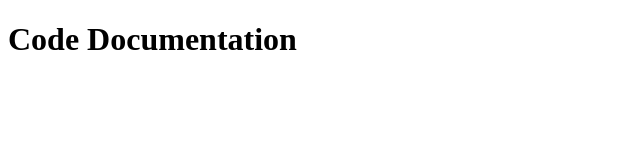
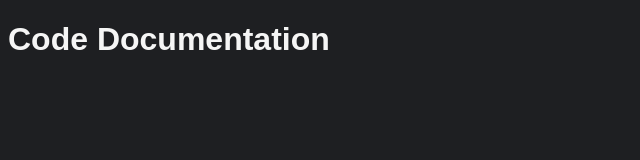
Before and after one commit to ChuzaWick420/2D-Platformer-Game, a plain HTML site: page docs/index.html in a window 1280 px wide. Shown: the whole page, without its empty margins (0-640 px from the left). Drawn offline with Linux system fonts and the light colour scheme.

Commit message:
Added: style to main page
Gave ID to main heading and changed page's color along with font's color and family

```diff
--- a/docs/index.html
+++ b/docs/index.html
@@ -3,10 +3,11 @@
 
 <head>
     <title>Home</title>
+    <link rel="stylesheet" href="styles.css">
 </head>
 
 <body>
-    <h1>Code Documentation</h1>
+    <h1 id="main_heading">Code Documentation</h1>
 </body>
 
 </html>
--- /dev/null
+++ b/docs/styles.css
@@ -0,0 +1,10 @@
+#main_heading {
+    color: whitesmoke;
+}
+
+body {
+
+    font-family: Arial, sans-serif;
+    background-color: rgb(30, 31, 34);
+
+}
```
